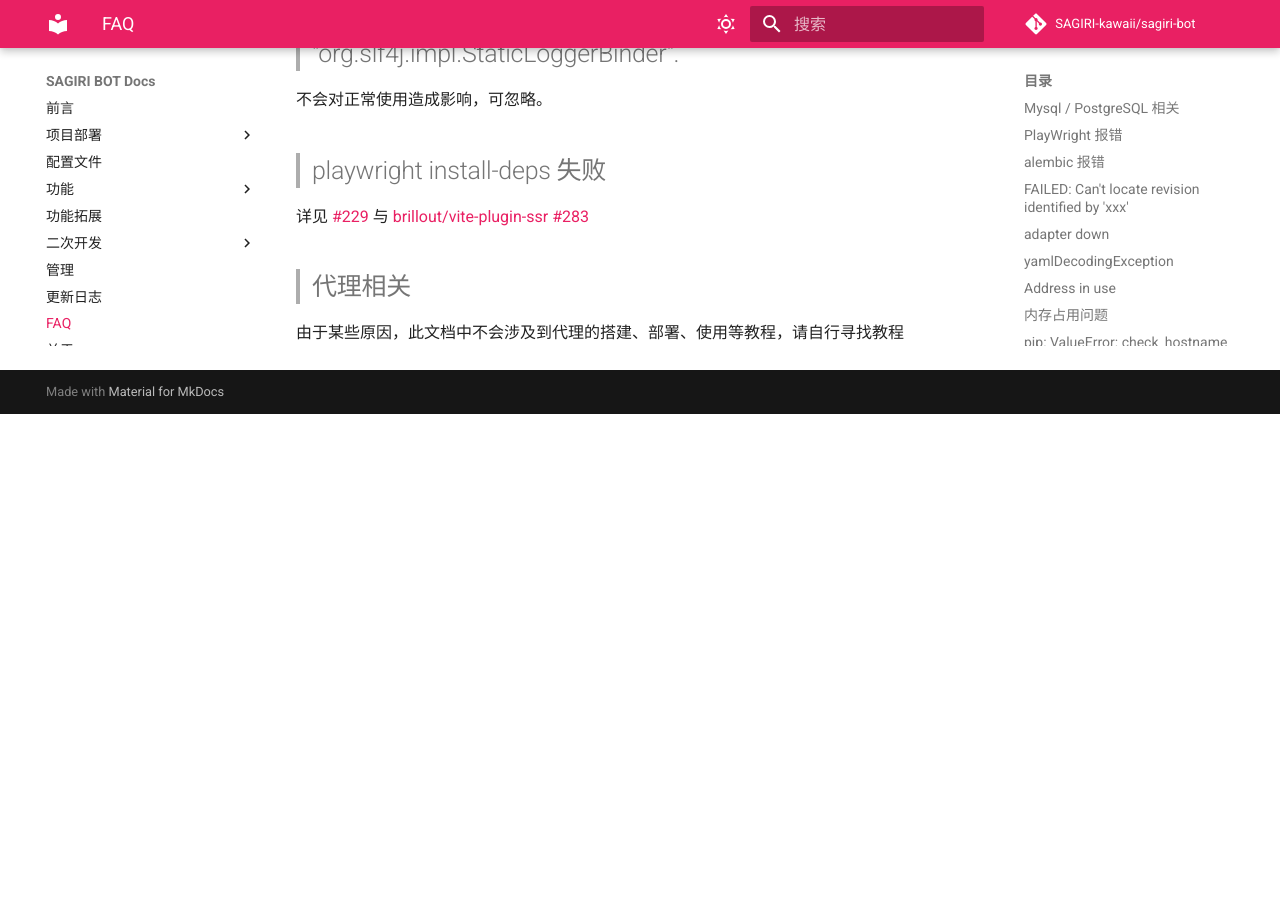
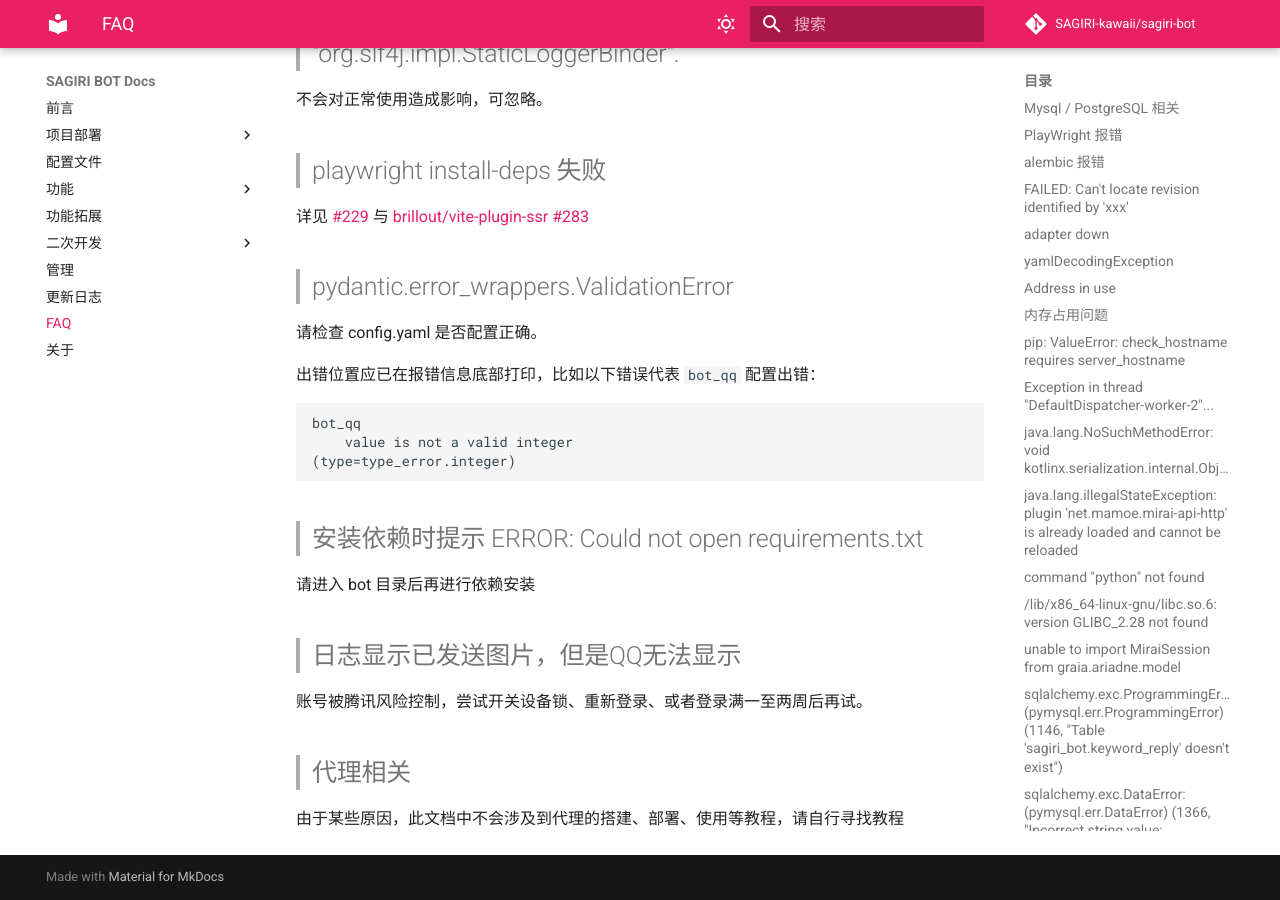
Before and after one commit to SAGIRI-kawaii/sagiri-bot, an MkDocs documentation site: the page built from docs/FAQ.md, in a window 1280 px wide and 900 px high, scrolled down 5189 px. Built offline with MkDocs 1.6.1 and Material for MkDocs 9.7.7, drawn with Linux system fonts in a browser that asks for light colours; comment, search, counter and statistics services are not loaded; before the commit the page ends 5603 px from its top, so only the background shows below that.

Commit message:
:pencil: Update FAQ

````diff
--- a/docs/FAQ.md
+++ b/docs/FAQ.md
@@ -180,6 +180,26 @@ ERROR [alembic.util.messaging] Can't locate revision identified by 'xxx'
 
 详见 [#229](https://github.com/SAGIRI-kawaii/sagiri-bot/issues/229) 与 [brillout/vite-plugin-ssr #283](https://github.com/brillout/vite-plugin-ssr/issues/283)
 
+> ## pydantic.error_wrappers.ValidationError
+
+请检查 config.yaml 是否配置正确。
+
+出错位置应已在报错信息底部打印，比如以下错误代表 `bot_qq` 配置出错：
+
+```text
+bot_qq
+    value is not a valid integer
+(type=type_error.integer)
+```
+
+> ## 安装依赖时提示 ERROR: Could not open requirements.txt
+
+请进入 bot 目录后再进行依赖安装
+
+> ## 日志显示已发送图片，但是QQ无法显示
+
+账号被腾讯风险控制，尝试开关设备锁、重新登录、或者登录满一至两周后再试。
+
 > ## 代理相关
 
 由于某些原因，此文档中不会涉及到代理的搭建、部署、使用等教程，请自行寻找教程
````
